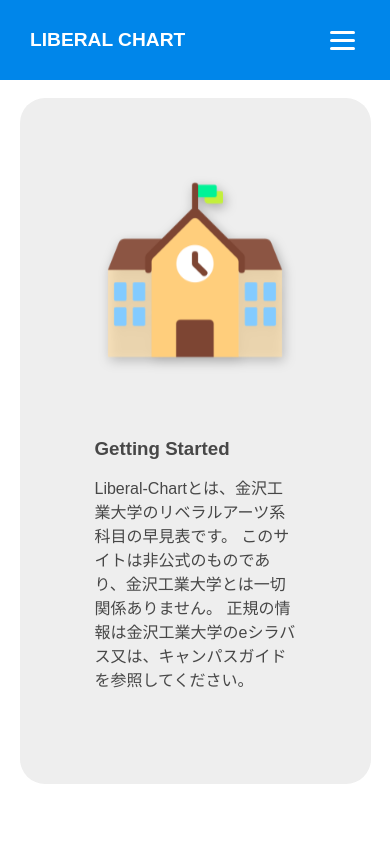
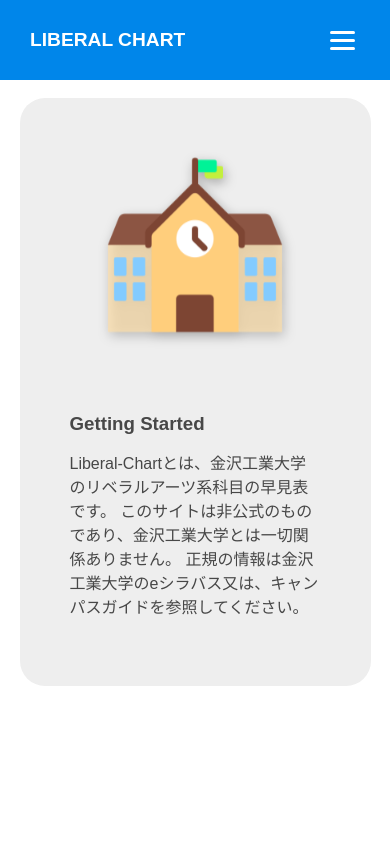
Before and after one commit to Sakamochanq/Liberal-Chart, a React (Create React App) app: page / in a window 390 px wide. Shown: the top 844 px of the page. Built offline with nearby package versions, Linux system fonts and the light colour scheme.

Commit message:
fix: padding50%に変更

```diff
--- a/src/components/Home/Home.css
+++ b/src/components/Home/Home.css
@@ -33,7 +33,7 @@
 @media screen and (max-width: 1000px) {
     .home-container {
         flex-direction: column;
-        padding: 75px;
+        padding: 50px;
         margin: 80px auto;
         width: 90%;
     }
```
